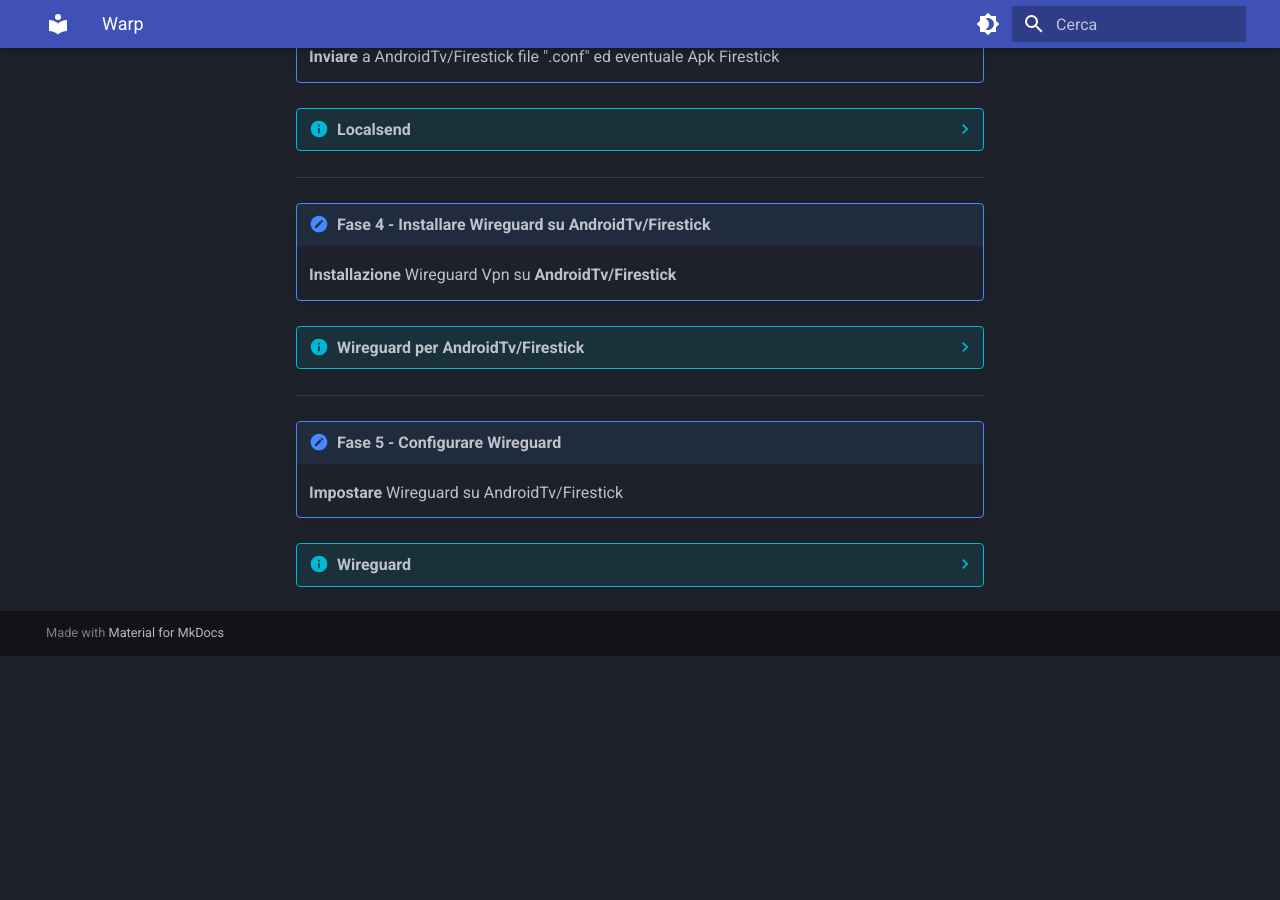
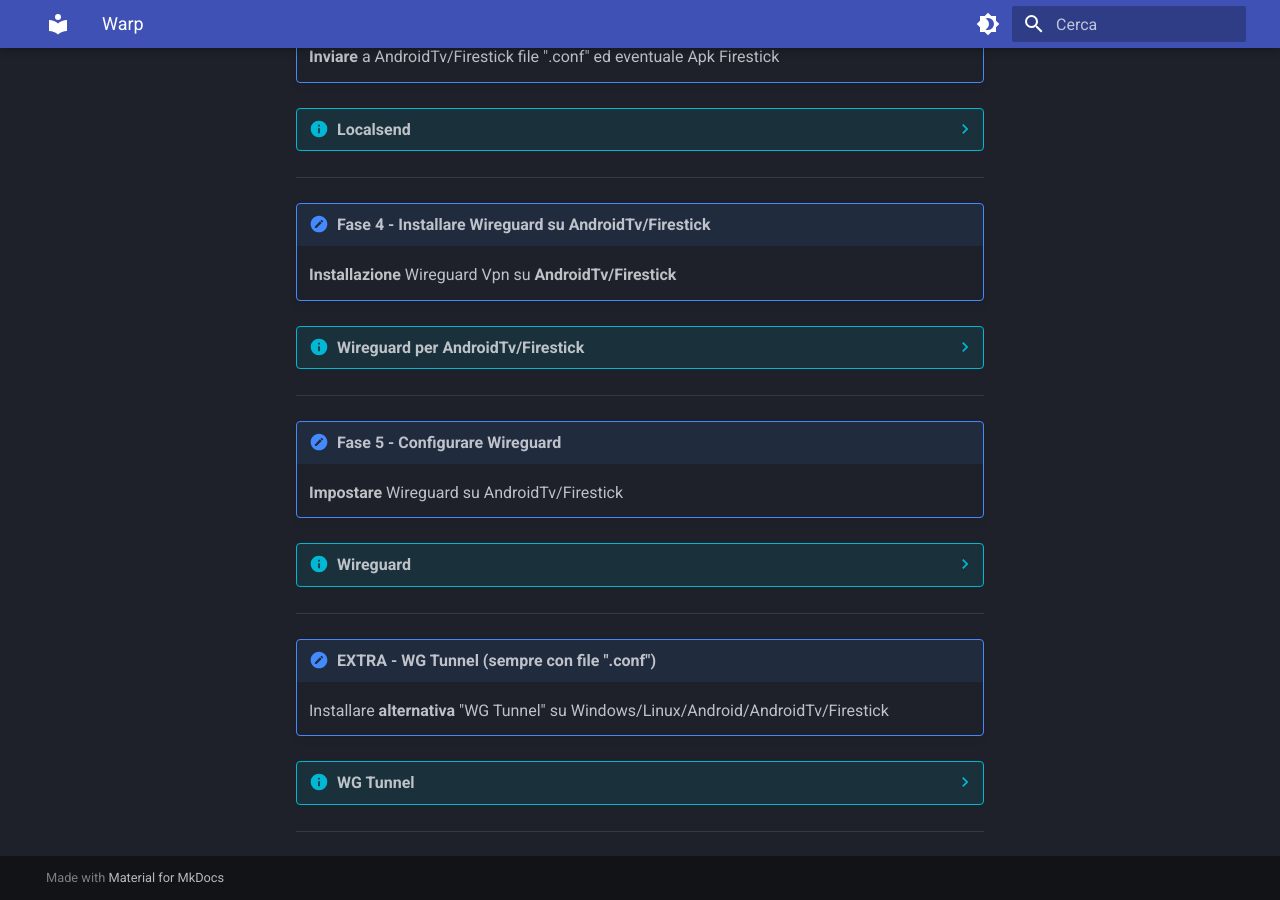
Before and after one commit to campipaolo/Mandrakodi-Wiki, an MkDocs documentation site: the page built from docs/guide/warp.md, in a window 1280 px wide and 900 px high, scrolled down 1203 px. Built offline with MkDocs 1.6.1 and Material for MkDocs 9.7.7, drawn with Linux system fonts in a browser that asks for light colours; before the commit the page ends 1859 px from its top, so only the background shows below that; some of the changed lines change nothing that is shown.

Commit message:
warp
rev WG Tunnel

```diff
--- a/docs/guide/warp.md
+++ b/docs/guide/warp.md
@@ -89,3 +89,26 @@
     * Cliccare l'**interruttore** in corrispondenza a destra per attivare/disattivare
     * Al primo avvio verrà chiesta conferma di attivazione
     * N.B.: qualora non fosse possibile selezionare il file ".conf" durante l'importazione, installare dallo Store **file manager** come "x-plore " o simili
+
+------
+
+!!! important " EXTRA - WG Tunnel (sempre con file ".conf")"
+    Installare **alternativa** "WG Tunnel" su Windows/Linux/Android/AndroidTv/Firestick
+
+??? info "WG Tunnel"
+    **Windows/Linux/Android/AndroidTv/Firestick**
+
+
+    * Installare WG Tunnel
+    * AndroidTv/Firestick 32bit <a href="https://github.com/wgtunnel/android/releases/latest" target="_blank">wgtunnel-standalone-vx.x.x-armv7.apk</a>
+    * Smartphone/Tablet 64bit <a href="https://github.com/wgtunnel/android/releases/latest" target="_blank">wgtunnel-standalone-vx.x.x-armv64.apk</a>
+    * Windows 64bit <a href="https://github.com/wgtunnel/desktop/releases/latest" target="_blank">wgtunnel-x.x.x.x64.msix</a>
+    * Linux 64bit <a href="https://github.com/wgtunnel/desktop/releases/latest" target="_blank">wgtunnel_1.0.2_amd64.deb</a>
+    * Avviare WG Tunnel
+    * Alla prima apertura, WG Tunnel potrebbe chiedere il permesso di accedere ai file
+    * Aperto WG Tunnel, premere il pulsante "**+**" e selezionare l'opzione "**importa da file**
+    * Importato il file ".conf", sarà presente nella schermata principale
+    * Cliccare l'interruttore in corrispondeza sulla destra per attivare/disattivare
+    * Al primo avvio verrà chiesta conferma di attivazione
+
+------
```
